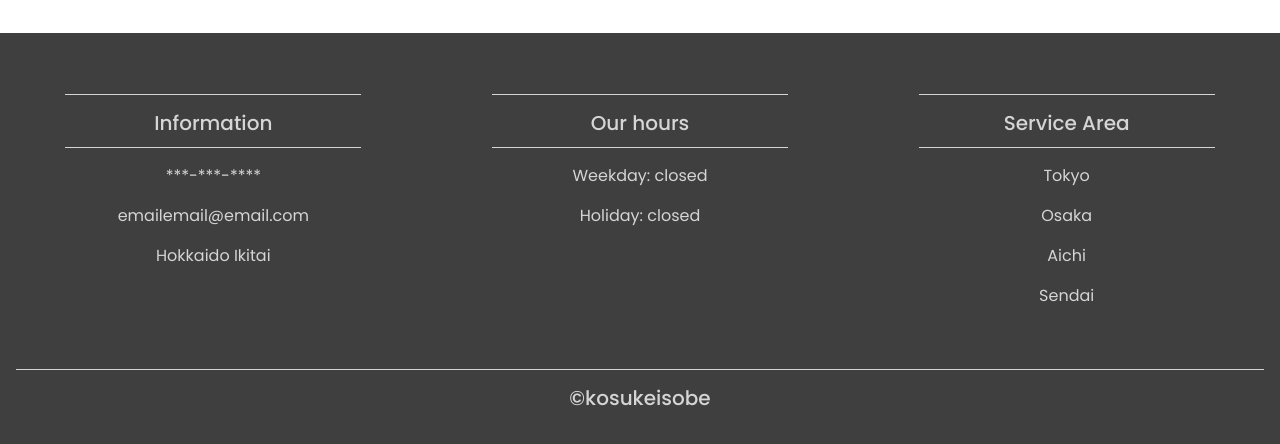
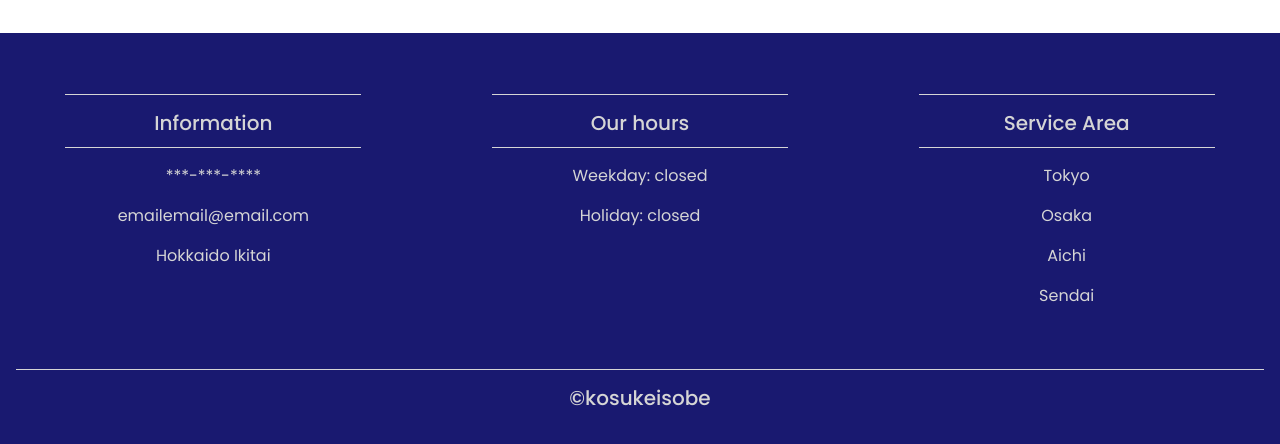
Before and after one commit to kskisb/petsite, a plain HTML site: page index.html in a window 1280 px wide. Shown: the part 3080-3524 px from the top of the page. Drawn offline with nearby package versions, Linux system fonts and the light colour scheme; files whose address does not match are found by name.

Commit message:
style.css

```diff
--- a/style.css
+++ b/style.css
@@ -132,7 +132,7 @@ html, body {
 }
 
 footer {
-  background-color: #3f3f3f;
+  background-color: #191970;
   color: #d5d5d5;
   padding-top: 2rem;
 }
```
